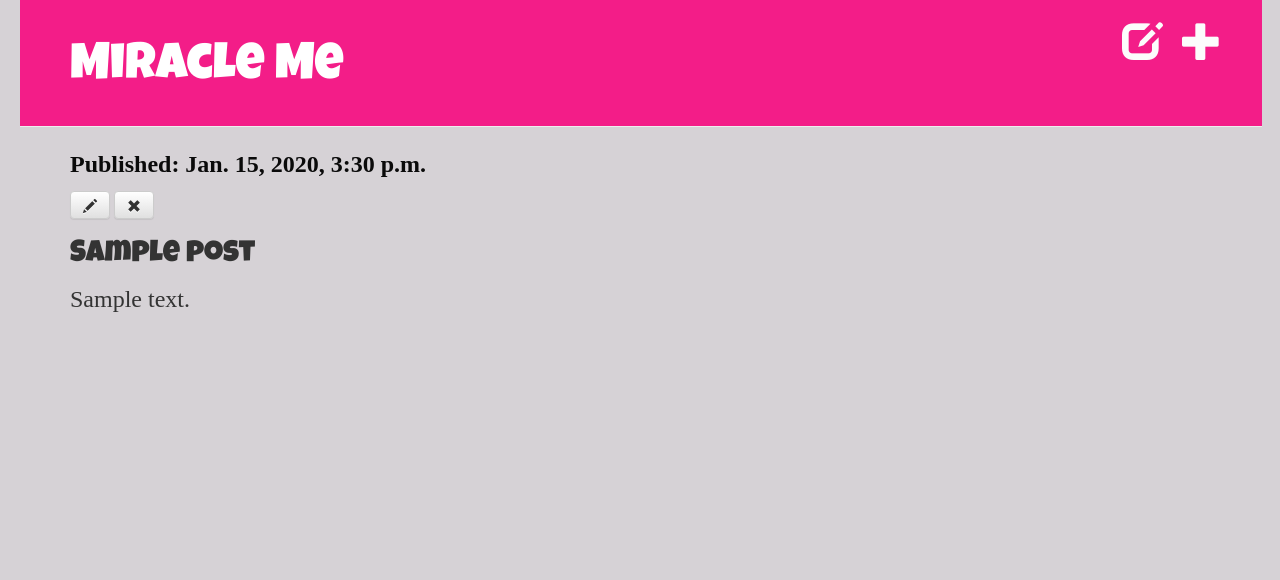
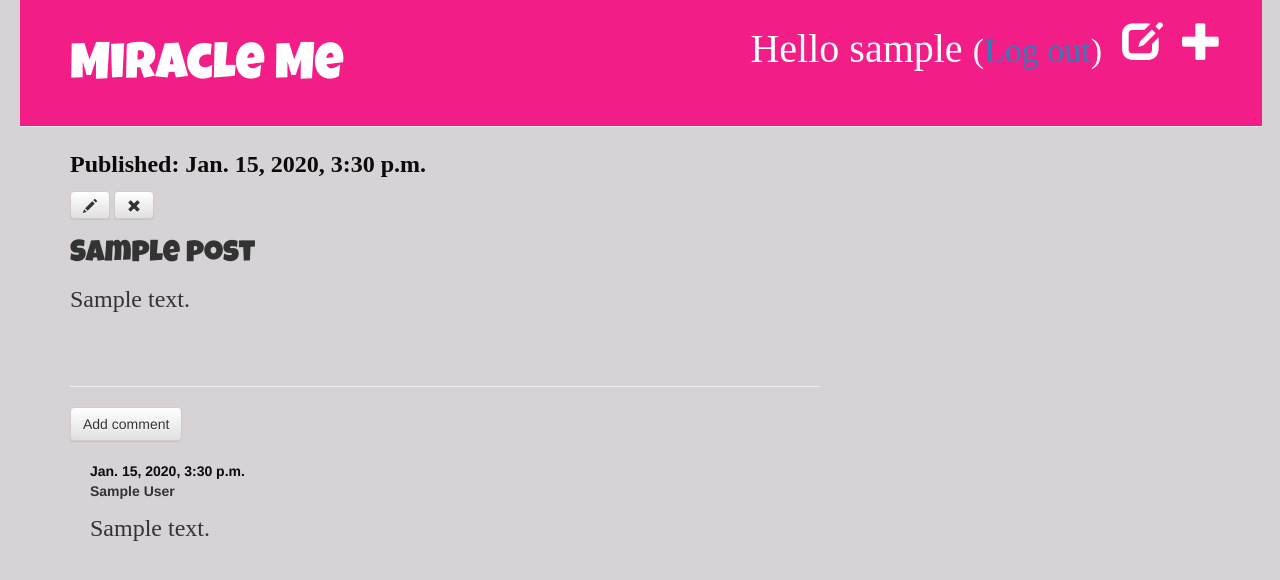
Before and after one commit to shreyashrivastava02/Blog, a Django app: page /post/1/ in a window 1280 px wide. Shown: the top 580 px of the page. Run offline with Django 3.2, Linux system fonts and the light colour scheme; a user stored in the database is signed in; tables that the repository leaves empty hold one stand-in row (values such as "Sample post"); some libraries are stand-ins or nearby versions.

Commit message:
Added new features

```diff
--- a/blog/admin.py
+++ b/blog/admin.py
@@ -1,4 +1,6 @@
 from django.contrib import admin
-from .models import Post
+from .models import Post, Comment
 # Register your models here.
 admin.site.register(Post)
+
+admin.site.register(Comment)
--- a/blog/models.py
+++ b/blog/models.py
@@ -15,3 +15,21 @@ class Post(models.Model):
 
     def __str__(self):
         return self.title
+
+    def approved_comments(self):
+        return self.comments.filter(approved_comment=True)
+
+
+class Comment(models.Model):
+    post = models.ForeignKey('blog.Post', on_delete=models.CASCADE, related_name='comments')
+    author = models.CharField(max_length=200)
+    text = models.TextField()
+    created_date = models.DateTimeField(default=timezone.now)
+    approved_comment = models.BooleanField(default=False)
+
+    def approve(self):
+        self.approved_comment = True
+        self.save()
+
+    def __str__(self):
+        return self.text
--- a/blog/static/css/blog.css
+++ b/blog/static/css/blog.css
@@ -63,3 +63,7 @@ body{
 .post h2 a, .post h2 a:visited {
     color: #0d0d0e;
 }
+
+.comment {
+    margin: 20px 0px 20px 20px;
+}
--- a/blog/templates/blog/base.html
+++ b/blog/templates/blog/base.html
@@ -13,6 +13,9 @@
                         {% if user.is_authenticated %}
                             <a href="{% url 'post_new' %}" class="top-menu"><span class="glyphicon glyphicon-plus"></span></a>
                             <a href="{% url 'post_draft_list' %}" class="top-menu"><span class="glyphicon glyphicon-edit"></span></a>
+                            <p class="top-menu">Hello {{ user.username }} <small>(<a href="{% url 'logout' %}">Log out</a>)</small></p>
+                        {% else %}
+                            <a href="{% url 'login' %}" class="top-menu"><span class="glyphicon glyphicon-lock"></span></a>
                         {% endif %}
                             <h1><a href="/">Miracle Me</a></h1>
                     </div>
--- a/blog/templates/blog/post_detail.html
+++ b/blog/templates/blog/post_detail.html
@@ -18,4 +18,24 @@
         <h2>{{ post.title }}</h2>
         <p>{{ post.text|linebreaksbr }}</p>
     </div>
+
+    <hr>
+    <a class="btn btn-default" href="{% url 'add_comment_to_post' pk=post.pk %}">Add comment</a>
+    {% for comment in post.comments.all %}
+    {% if user.is_authenticated or comment.approved_comment %}
+    <div class="comment">
+        <div class="date">
+            {{ comment.created_date }}
+            {% if not comment.approved_comment %}
+                <a class="btn btn-default" href="{% url 'comment_remove' pk=comment.pk %}"><span class="glyphicon glyphicon-remove"></span></a>
+                <a class="btn btn-default" href="{% url 'comment_approve' pk=comment.pk %}"><span class="glyphicon glyphicon-ok"></span></a>
+            {% endif %}
+        </div>
+        <strong>{{ comment.author }}</strong>
+        <p>{{ comment.text|linebreaks }}</p>
+    </div>
+    {% endif %}
+    {% empty %}
+        <p>No comments here yet !</p>
+    {% endfor %}
 {% endblock %}
--- a/blog/templates/blog/post_list.html
+++ b/blog/templates/blog/post_list.html
@@ -7,6 +7,7 @@
                                 </div>
                                 <h1><a href="{% url 'post_detail' pk=post.pk %}">{{ post.title }}</a></h1>
                                 <p>{{ post.text|linebreaksbr }}</p>
+                                <a href="{% url 'post_detail' pk=post.pk %}">Comments: {{ post.approved_comments.count }}</a>
                             </div>
                         {% endfor %}
 {% endblock %}
--- a/blog/urls.py
+++ b/blog/urls.py
@@ -9,4 +9,8 @@ urlpatterns = [
     path('drafts/', views.post_draft_list, name='post_draft_list'),
     path('post/<pk>/publish/', views.post_publish, name='post_publish'),
     path('post/<pk>/remove/', views.post_remove, name='post_remove'),
+    path('post/<int:pk>/comment/', views.add_comment_to_post, name='add_comment_to_post'),
+    path('comment/<int:pk>/approve/', views.comment_approve, name='comment_approve'),
+    path('comment/<int:pk>/remove/', views.comment_remove, name='comment_remove'),
+
 ]
--- a/blog/views.py
+++ b/blog/views.py
@@ -1,10 +1,15 @@
 from django.shortcuts import render
-from .models import Post
+from .models import Post, Comment
 from django.utils import timezone
 from django.shortcuts import render, get_object_or_404
 from .forms import PostForm
 from django.shortcuts import redirect
+from django.contrib.auth.decorators import login_required
+from .forms import PostForm, CommentForm
+
 # Create your views here.
+
+
 def post_list(request):
     posts=Post.objects.filter(published_date__lte=timezone.now()).order_by('published_date')
     return render(request, 'blog/post_list.html',{'posts':posts})
@@ -13,6 +18,7 @@ def post_detail(request, pk):
     post = get_object_or_404(Post, pk=pk)
     return render(request, 'blog/post_detail.html', {'post': post})
 
+@login_required
 def post_new(request):
     if request.method == "POST":
         form = PostForm(request.POST)
@@ -26,6 +32,7 @@ def post_new(request):
         form = PostForm()
     return render(request, 'blog/post_edit.html', {'form': form})
 
+@login_required
 def post_edit(request, pk):
     post = get_object_or_404(Post, pk=pk)
     if request.method == "POST":
@@ -40,16 +47,45 @@ def post_edit(request, pk):
         form = PostForm(instance=post)
     return render(request, 'blog/post_edit.html', {'form': form})
 
+@login_required
 def post_draft_list(request):
     posts = Post.objects.filter(published_date__isnull=True).order_by('created_date')
     return render(request, 'blog/post_draft_list.html', {'posts': posts})
 
+@login_required
 def post_publish(request, pk):
     post = get_object_or_404(Post, pk=pk)
     post.publish()
     return redirect('post_detail', pk=pk)
 
+@login_required
 def post_remove(request, pk):
     post = get_object_or_404(Post, pk=pk)
     post.delete()
     return redirect('post_list')
+
+
+def add_comment_to_post(request, pk):
+    post = get_object_or_404(Post, pk=pk)
+    if request.method == "POST":
+        form = CommentForm(request.POST)
+        if form.is_valid():
+            comment = form.save(commit=False)
+            comment.post = post
+            comment.save()
+            return redirect('post_detail', pk=post.pk)
+    else:
+        form = CommentForm()
+    return render(request, 'blog/add_comment_to_post.html', {'form': form})
+
+@login_required
+def comment_approve(request, pk):
+    comment = get_object_or_404(Comment, pk=pk)
+    comment.approve()
+    return redirect('post_detail', pk=comment.post.pk)
+
+@login_required
+def comment_remove(request, pk):
+    comment = get_object_or_404(Comment, pk=pk)
+    comment.delete()
+    return redirect('post_detail', pk=comment.post.pk)
--- a/mysite/settings.py
+++ b/mysite/settings.py
@@ -55,7 +55,7 @@ ROOT_URLCONF = 'mysite.urls'
 TEMPLATES = [
     {
         'BACKEND': 'django.template.backends.django.DjangoTemplates',
-        'DIRS': [],
+        'DIRS': ["/Projects/mysite/blog/templates"],
         'APP_DIRS': True,
         'OPTIONS': {
             'context_processors': [
@@ -120,3 +120,5 @@ USE_TZ = True
 
 STATIC_URL = '/static/'
 STATIC_ROOT = os.path.join(BASE_DIR, 'static')
+
+LOGIN_REDIRECT_URL = '/'
--- a/mysite/urls.py
+++ b/mysite/urls.py
@@ -16,7 +16,13 @@ Including another URLconf
 from django.contrib import admin
 from django.urls import path, include
 
+
+from django.contrib.auth import views
+
+
 urlpatterns = [
     path('admin/', admin.site.urls),
+    path('accounts/login/', views.LoginView.as_view(), name='login'),
+    path('accounts/logout/', views.LogoutView.as_view(next_page='/'), name='logout'),
     path('', include('blog.urls')),
 ]
```
Also changed, not shown: blog/forms.py (+7 -1 lines), blog/templates/blog/add_comment_to_post.html (added, +9 -0 lines), blog/templates/registration/login.html (added, +24 -0 lines), blog/migrations/0002_comment.py (added).
